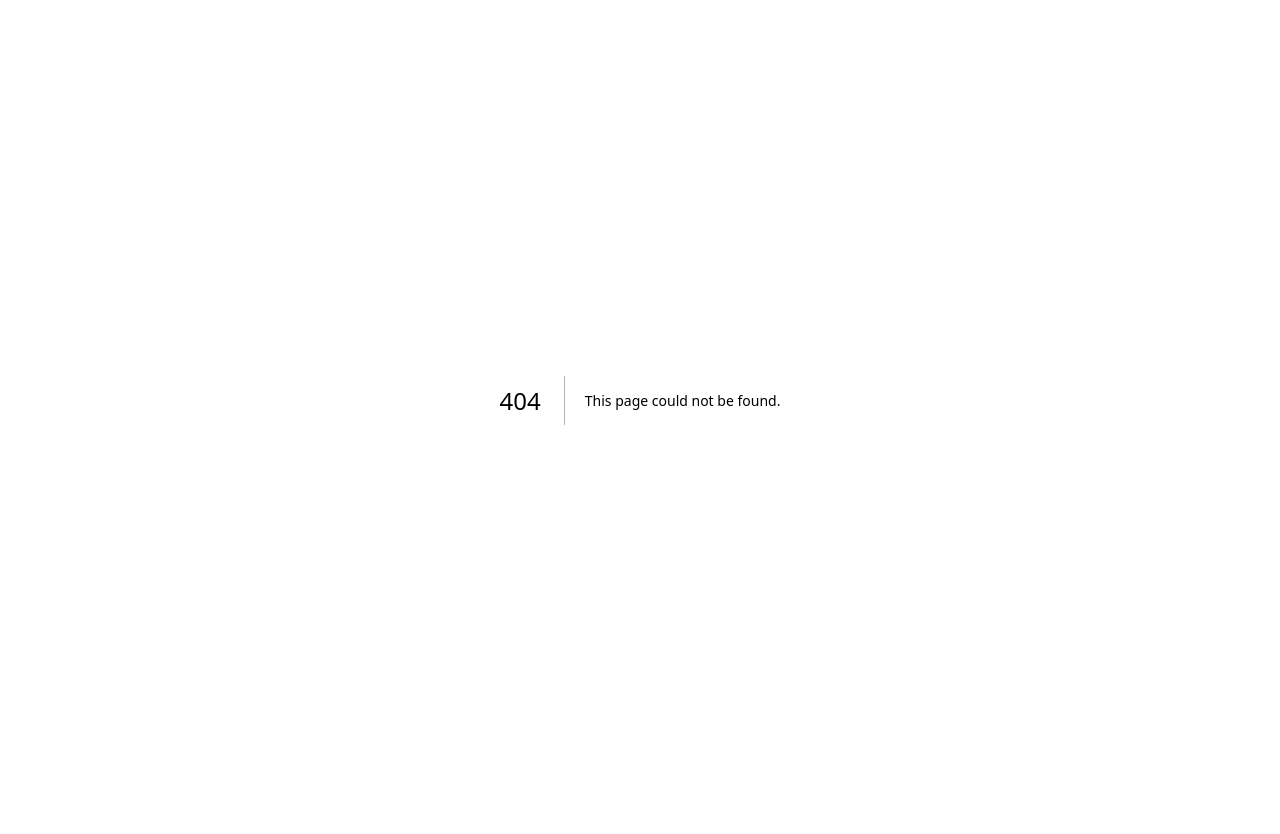
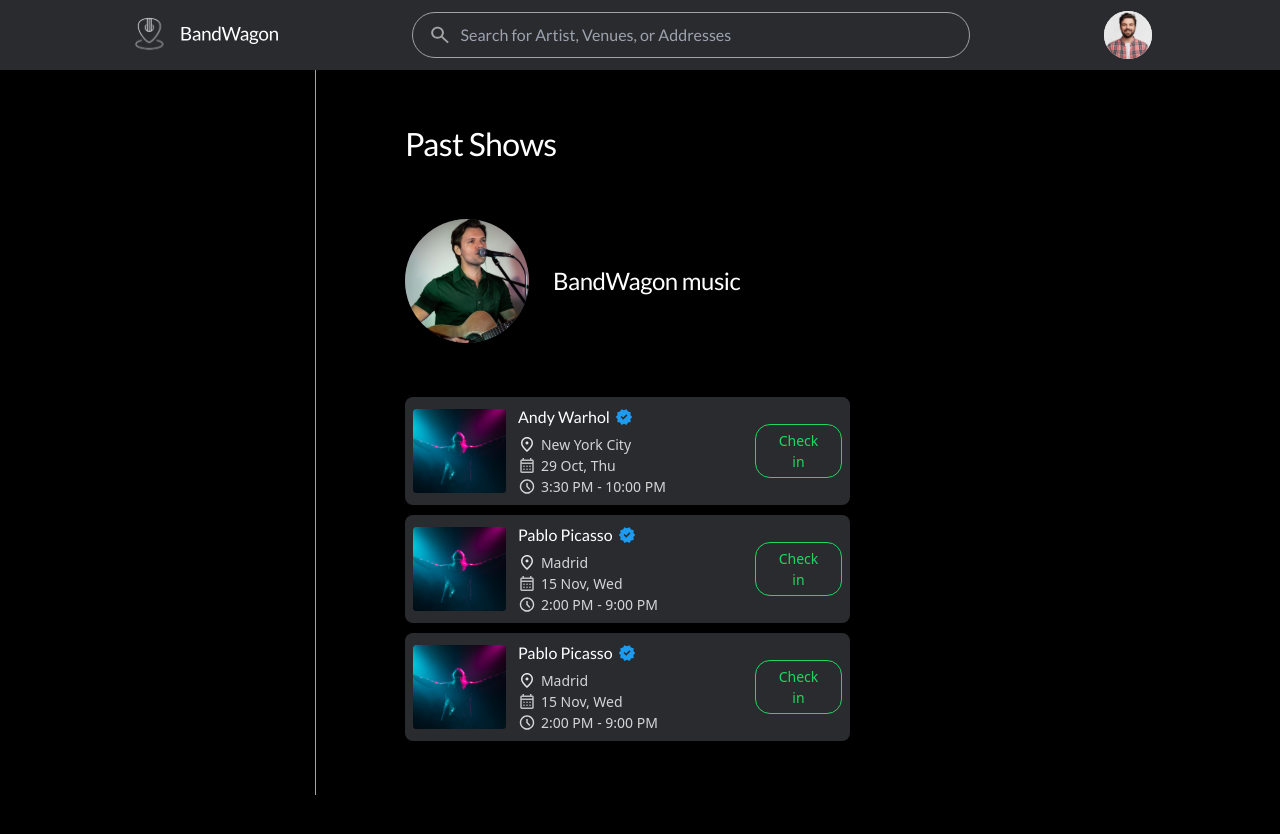
Before and after one commit to mudassir733/Band-Wagon, a Next.js app: page /past-shows in a window 1280 px wide. Before the commit this address had no page. Shown: the top 834 px of the page. Before the commit the page ends 800 px from the top, so only its background shows below. Built offline with nearby package versions, Linux system fonts and the light colour scheme.

Commit message:
past shows page ui

```diff
--- /dev/null
+++ b/src/app/past-shows/page.js
@@ -0,0 +1,14 @@
+"use client"
+import React from 'react'
+import Header from "../../components/header/Header"
+import PastShows from "../../components/past-shows/PastShows"
+const page = () => {
+    return (
+        <div>
+            <Header />
+            <PastShows />
+        </div>
+    )
+}
+
+export default page
--- /dev/null
+++ b/src/components/past-shows/PastShows.jsx
@@ -0,0 +1,108 @@
+import React, { useState } from 'react'
+import styles from "./pastShows.module.css"
+import Image from "next/image";
+import person from "../../../public/Photo.png";
+import verified from "../../../public/new_releases.svg";
+import location from "../../../public/location_on.svg";
+import date from "../../../public/calendar_month.svg";
+import time from "../../../public/images/schedule.svg";
+import profile from "../../../public/profile-screen.svg"
+
+const PastShows = () => {
+    const [activeTab, setActiveTab] = useState("upcoming");
+
+    const events = {
+        upcoming: [
+            {
+                name: "Andy Warhol",
+                location: "New York City",
+                date: "29 Oct, Thu",
+                time: "3:30 PM - 10:00 PM",
+            },
+            {
+                name: "Pablo Picasso",
+                location: "Madrid",
+                date: "15 Nov, Wed",
+                time: "2:00 PM - 9:00 PM",
+            },
+            {
+                name: "Pablo Picasso",
+                location: "Madrid",
+                date: "15 Nov, Wed",
+                time: "2:00 PM - 9:00 PM",
+            },
+        ],
+        past: [
+            {
+                name: "Vincent van Gogh",
+                location: "Amsterdam",
+                date: "12 May, Fri",
+                time: "1:00 PM - 8:00 PM",
+            },
+            {
+                name: "Leonardo da Vinci",
+                location: "Florence",
+                date: "20 Apr, Thu",
+                time: "10:00 AM - 5:00 PM",
+            },
+        ],
+    };
+
+    const filteredEvents = activeTab === "upcoming" ? events.upcoming : events.past;
+
+    return (
+        <div className={styles.container}>
+            <div className={styles.mid_section}>
+                <div className={styles.flex_box}>
+                    <h2 className='heading_3_regular'>Past Shows</h2>
+
+                    <div className={styles.profile_box}>
+                        <div className={styles.person}>
+                            <Image src={profile} />
+                        </div>
+
+                        <div>
+                            <h5 className='heading_5_regular'>BandWagon music</h5>
+                        </div>
+                    </div>
+                    <div className={styles.eventList}>
+                        {filteredEvents.map((event, index) => (
+                            <div key={index} className={styles.eventCard}>
+                                <div className={styles.eventCardImage}>
+                                    <Image src={person} alt="Event" />
+                                </div>
+                                <div className={styles.eventInfoFlex}>
+                                    <div className={styles.eventInfo}>
+                                        <h3 className={styles.eventName}>
+                                            {event.name}
+                                            <Image src={verified} alt="Verified" />
+                                        </h3>
+                                        <div className={styles.iconBox}>
+                                            <Image src={location} width={18} height={18} alt="Location" />
+                                            <p className={styles.eventLocation}>{event.location}</p>
+                                        </div>
+                                        <div className={styles.eventDateTime}>
+                                            <div className={styles.iconBox}>
+                                                <Image src={date} width={18} height={18} alt="Date" />
+                                                <span className={styles.eventDate}>{event.date}</span>
+                                            </div>
+                                            <div className={styles.iconBox}>
+                                                <Image src={time} width={18} height={18} alt="Time" />
+                                                <span className={styles.eventTime}>{event.time}</span>
+                                            </div>
+                                        </div>
+                                    </div>
+                                    <div className={styles.button}>
+                                        <button className={styles.saveButton}>Check in</button>
+                                    </div>
+                                </div>
+                            </div>
+                        ))}
+                    </div>
+                </div>
+            </div>
+        </div>
+    )
+}
+
+export default PastShows
--- /dev/null
+++ b/src/components/past-shows/pastShows.module.css
@@ -0,0 +1,121 @@
+.container {
+    background-color: black;
+    color: white;
+    min-height: 100vh;
+    position: relative;
+    width: 100%;
+    overflow-x: hidden;
+}
+
+.mid_section {
+    width: 100%;
+    margin-left: 315px;
+    border-left: 1px solid #A3A3A3;
+    height: fit-content;
+}
+
+.flex_box {
+    width: 100%;
+    height: 100%;
+    margin-left: 89px;
+    padding: 54px 0;
+    overflow: hidden;
+}
+
+.flex_box h2 {
+    padding-bottom: 55px;
+}
+
+.profile_box {
+    display: inline-flex;
+    align-items: center;
+    gap: 24px;
+}
+
+.eventList {
+    display: flex;
+    flex-direction: column;
+    gap: 10px;
+    margin-top: 48px;
+}
+
+.eventCard {
+    width: 445px;
+    border-radius: 8px;
+    background: #2A2B2F;
+    padding: 8px;
+    display: flex;
+    align-items: center;
+    gap: 12px;
+}
+
+.eventInfoFlex {
+    display: flex;
+    align-items: center;
+    justify-content: space-between;
+    width: 100%;
+}
+
+.eventInfo {
+    color: #ffffff;
+    width: 100%;
+}
+
+
+.iconBox {
+    display: flex;
+    gap: 5px;
+}
+
+.eventInfo h3 {
+    color: var(--white-color);
+    font-family: var(--lato-regular);
+    font-size: 16px;
+    font-style: normal;
+    font-weight: 500;
+    line-height: 24px;
+}
+
+.eventName {
+    font-size: 18px;
+    font-weight: bold;
+    margin: 0 0 5px 0;
+    display: flex;
+    align-items: center;
+    gap: 5px;
+}
+
+.verifiedBadge {
+    color: #4CAF50;
+    font-size: 14px;
+    margin-left: 5px;
+}
+
+.eventLocation,
+.eventDateTime {
+    font-size: 14px;
+    margin: 0;
+    opacity: 0.8;
+}
+
+.eventDate,
+.eventTime {
+    display: block;
+}
+
+.saveButton {
+    background-color: transparent;
+    border: 1px solid var(--primary-color);
+    color: var(--primary-color);
+    padding: 5px 15px;
+    border-radius: 15px;
+    font-size: 14px;
+    cursor: pointer;
+    transition: background-color 0.3s, color 0.3s;
+    width: 87px;
+}
+
+.saveButton:hover {
+    background-color: var(--primary-color);
+    color: #ffffff;
+}
```
